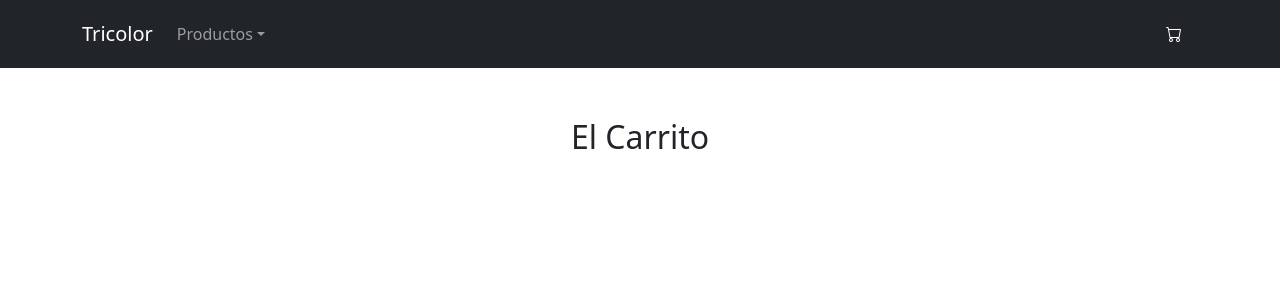
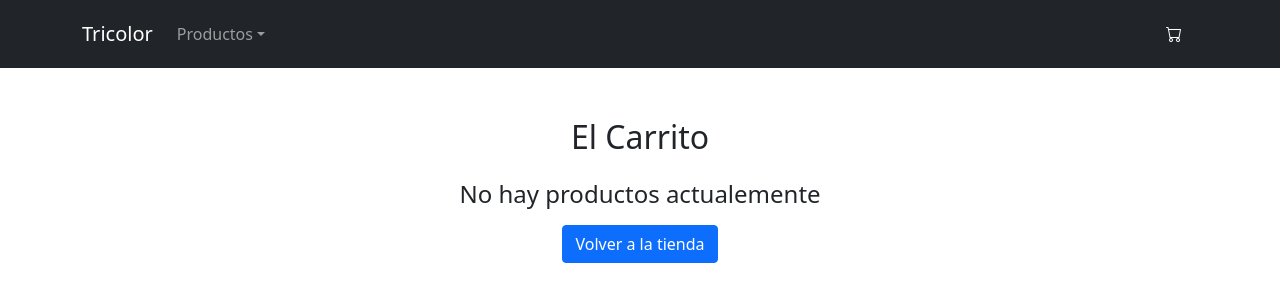
Before and after one commit to DigruttolaGabriel/tricolor-digruttola, a React (Create React App) app: page /cart in a window 1280 px wide. Shown: the top 302 px of the page. Built offline with nearby package versions, Linux system fonts and the light colour scheme.

Commit message:
cart and cart widget

```diff
--- a/src/components/containers/cart/cart-item.container.jsx
+++ b/src/components/containers/cart/cart-item.container.jsx
@@ -9,7 +9,7 @@ const CartItemContainer = (props) => {
     }
 
     return (
-        <div className="container-fluid mt-50">
+        <div className="d-flex flex-column">
             <CartItem item={props.item} removeProductFromCart={removeProductFromCart}/>
         </div>
     )
--- a/src/components/containers/cart/cart.container.jsx
+++ b/src/components/containers/cart/cart.container.jsx
@@ -1,12 +1,20 @@
 import Cart from "../../presentationals/cart/cart";
 import {useCartContext} from "../../../contexts/cart/cart.context";
+import {useState, useEffect} from "react";
 
 const CartContainer = () => {
     const { cart } = useCartContext();
+    const [total, setTotal] = useState(0);
+
+    useEffect(() => {
+        setTotal(cart.reduce((prev, act) => {
+            return prev + act.price * act.quantity
+        }, 0))
+    }, [cart])
 
     return (
         <div className="container-fluid mt-50">
-            <Cart products={cart}/>
+            <Cart products={cart} total={total}/>
         </div>
     )
 };
--- /dev/null
+++ b/src/components/containers/nav-bar/cart-widget.container.jsx
@@ -0,0 +1,20 @@
+import {useEffect, useState} from "react";
+import CartWidget from "../../presentationals/cart-widget/cart-widget";
+import {useCartContext} from "../../../contexts/cart/cart.context";
+
+const CartWidgetContainer = () => {
+    const { cart } = useCartContext();
+    const [quantity, setQuantity] = useState(0);
+
+    useEffect(() => {
+        setQuantity(cart.reduce((prev, act) => {
+            return prev + act.quantity
+        }, 0))
+    }, [cart])
+
+    return (
+        <CartWidget quantity={quantity}/>
+    )
+}
+
+export default CartWidgetContainer;
--- a/src/components/presentationals/cart-widget/cart-widget.jsx
+++ b/src/components/presentationals/cart-widget/cart-widget.jsx
@@ -1,9 +1,14 @@
 import "./cart-widget.css"
 
-const CartWidget = () => {
+const CartWidget = (props) => {
     return (
         <div>
-            <i className="bi bi-cart navbar-icon"></i>
+            <i className="bi bi-cart navbar-icon">
+                {
+                    props.quantity > 0 &&
+                    <span className="badge bg-secondary ms-1">{props.quantity}</span>
+                }
+            </i>
         </div>
     );
 }
--- a/src/components/presentationals/cart/cart-item.jsx
+++ b/src/components/presentationals/cart/cart-item.jsx
@@ -3,8 +3,21 @@ import {Button} from "react-bootstrap";
 const CartItem = (props) => {
     return(
         <div className="d-flex flex-column align-items-center">
-            <div>
-                {props.item.name} - {props.item.quantity} - <Button variant="danger" onClick={props.removeProductFromCart}>Eliminar</Button>
+            <div className="card mb-1">
+                <div className="row g-0">
+                    <div className="col-md-4">
+                        <img src={props.item.photo} className="img-fluid rounded-start" alt="..."/>
+                    </div>
+                    <div className="col-md-8">
+                        <div className="card-body">
+                            <h5 className="card-title">{props.item.name}</h5>
+                            <p className="card-text">{props.item.description}</p>
+                            <p className="card-text">Precio: ${props.item.price}</p>
+                            <p className="card-text">Cantidad: {props.item.quantity}</p>
+                            <p className="card-text"><Button variant="danger" onClick={props.removeProductFromCart}>Eliminar</Button></p>
+                        </div>
+                    </div>
+                </div>
             </div>
         </div>
     )
--- a/src/components/presentationals/cart/cart.jsx
+++ b/src/components/presentationals/cart/cart.jsx
@@ -1,12 +1,26 @@
 import CartItemContainer from "../../containers/cart/cart-item.container";
+import {Button} from "react-bootstrap";
+import {NavLink} from "react-router-dom";
 
 const Cart = (props) => {
     return(
-        <div className="d-flex flex-column align-items-center">
-            <h2>El Carrito</h2>
+        <div className="container-fluid mt-50">
+            <h2 className="text-center">El Carrito</h2>
             {
-                props.products &&
-                props.products.map(item => (<CartItemContainer key={item.id} item={item} />))
+                props.products?.length ?
+                    <div>
+                        {props.products.map(item => (<CartItemContainer key={item.id} item={item} />))}
+                        <h3 className="float-end mt-3">
+                            Total : {props.total}
+                        </h3>
+                    </div>
+                    :
+                    <div className="d-flex flex-column justify-content-center align-items-center">
+                        <h4 className="my-3">No hay productos actualemente</h4>
+                        <NavLink to={"/products"} className="link-no-decoration">
+                            <Button variant="primary">Volver a la tienda</Button>
+                        </NavLink>
+                    </div>
             }
         </div>
     )
--- a/src/components/presentationals/nav-bar/nav-bar.jsx
+++ b/src/components/presentationals/nav-bar/nav-bar.jsx
@@ -1,8 +1,8 @@
 import "./nav-bar.css"
-import CartWidget from "../cart-widget/cart-widget";
 import {NavLink} from "react-router-dom";
 import {Container, Nav, Navbar, NavDropdown} from "react-bootstrap";
 import {useState} from "react";
+import CartWidgetContainer from "../../containers/nav-bar/cart-widget.container";
 
 const NavBar = (props) => {
     //const [showDropdown, setShowDropdown] = useState(false);
@@ -26,7 +26,7 @@ const NavBar = (props) => {
                             </NavDropdown>
                         </Nav>
                         <Nav>
-                            <NavLink to={"/cart"}><CartWidget/></NavLink>
+                            <NavLink to={"/cart"}><CartWidgetContainer/></NavLink>
                         </Nav>
                     </Navbar.Collapse>
                 </Container>
```
